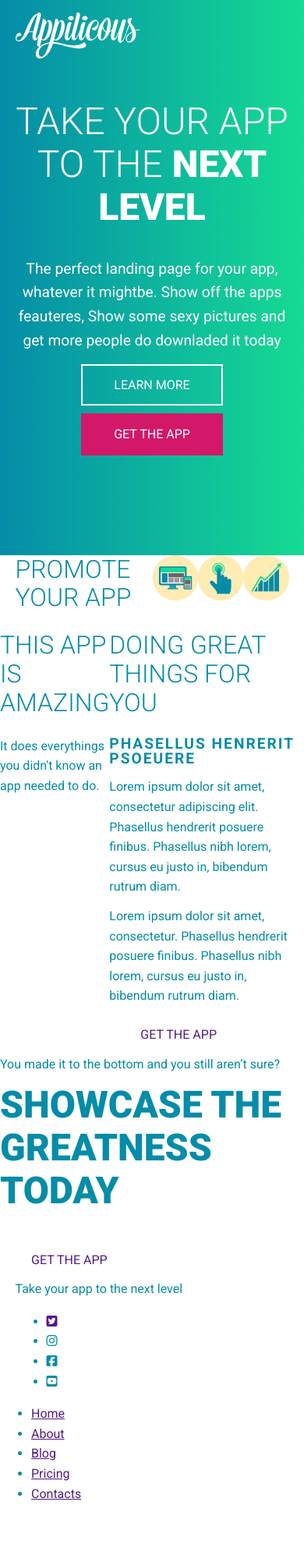
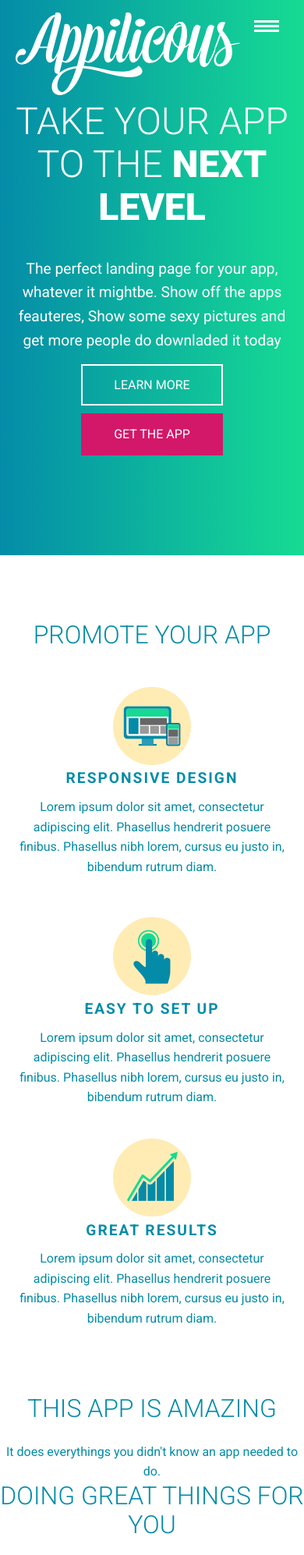
Before and after one commit to lordwells79/responsive-start-to-finish, a plain HTML site: page index.html in a window 390 px wide. Shown: the top 1994 px of the page at 78% size. Before the commit the page ends 1944 px from the top, so only its background shows below. Drawn offline with nearby package versions, Linux system fonts and the light colour scheme.

Commit message:
impostata nav mobile e home-salesPoint mobile

```diff
--- a/index.html
+++ b/index.html
@@ -24,6 +24,9 @@
                     <li><a href="">Contacts</a></li>
                 </ul>
             </nav>
+            <div class="nav-toggle">
+                <div class="hamburger"></div>
+            </div>
 
         </div>
 
@@ -56,24 +59,24 @@
      <!-- Sales Point
     ==================== -->
 
-    <section class="sales-point col">
+    <section class="sales-points col">
         <div class="container grid">
-            <h1>Promote your app</h1>
+            <h1 class="col col--full">Promote your app</h1>
 
             <div class="sales-point col">
                 <img src="img/sales-responsive.png" alt="">
-                <h2></h2>
-                <p></p>
+                <h2>Responsive Design</h2>
+                <p>Lorem ipsum dolor sit amet, consectetur adipiscing elit. Phasellus hendrerit posuere finibus. Phasellus nibh lorem, cursus eu justo in, bibendum rutrum diam. </p>                <p></p>
             </div>
             <div class="sales-point col">
                 <img src="img/sales-hand.png" alt="">
-                <h2></h2>
-                <p></p>
+                <h2>Easy to Set up</h2>
+                <p>Lorem ipsum dolor sit amet, consectetur adipiscing elit. Phasellus hendrerit posuere finibus. Phasellus nibh lorem, cursus eu justo in, bibendum rutrum diam. </p>
             </div>
             <div class="sales-point col">
                 <img src="img/sales-graph.png" alt="">
-                <h2></h2>
-                <p></p>
+                <h2>Great results</h2>
+                <p>Lorem ipsum dolor sit amet, consectetur adipiscing elit. Phasellus hendrerit posuere finibus. Phasellus nibh lorem, cursus eu justo in, bibendum rutrum diam. </p>
             </div>
 
         </div>
@@ -142,7 +145,12 @@
         </ul>
     </footer>
 
+    <!-- jquery -->
+    <script src="https://code.jquery.com/jquery-3.5.1.min.js" integrity="sha256-9/aliU8dGd2tb6OSsuzixeV4y/faTqgFtohetphbbj0=" crossorigin="anonymous"></script>
     <!-- Font Awesome -->
-  <script src="https://use.fontawesome.com/97974f9c24.js"></script>
+    <script src="https://use.fontawesome.com/97974f9c24.js"></script>
+
+    <!-- My own scripts -->
+    <script src="js/scripts.js"></script>
 </body>
 </html>
--- /dev/null
+++ b/js/scripts.js
@@ -0,0 +1,9 @@
+$(document).ready(function() {
+
+    //hambueger menu toggle
+    $('.nav-toggle').click(function(){
+        $('.main-nav').toggleClass('is-open');
+        $('.hamburger').toggleClass('is-open');
+    });
+
+});
--- a/sass/base/_base.sass
+++ b/sass/base/_base.sass
@@ -3,12 +3,18 @@
 
 body
   color: $text-main
+  text-align: center
 
 img
-  width: 100%
+  max-width: 100%
   height: auto
 
 .container
   width: 90%
   max-width: 1200px
   margin: 0 auto
+
+.unstyled-list
+  margin: 0
+  padding: 0
+  list-style: none
--- a/sass/layout/_grid.sass
+++ b/sass/layout/_grid.sass
@@ -1,2 +1,9 @@
 .grid
     display: flex
+    flex-wrap: wrap
+
+.col
+    flex: 0 0 100%
+
+.col--full
+    flex: 0 0 100%
--- a/sass/layout/_header.sass
+++ b/sass/layout/_header.sass
@@ -1,13 +1,11 @@
 .main-header
     position: absolute
-    top: 1em
+    top: 0
     left: 0
     right: 0
+    padding-top: 1em
 
 .logo
     width: 25%
     max-width: 18rem
     min-width: 10rem
-
-.main-nav
-   display: none
--- /dev/null
+++ b/sass/layout/_home-sales-point.sass
@@ -0,0 +1,10 @@
+.sales-points
+    padding: 10vh 0
+
+.sales-point
+    margin-bottom: 2.5em
+
+    &:first-of-type
+        margin-top: 1.5em
+    &:last-child
+        margin-bottom: 0
--- /dev/null
+++ b/sass/layout/_nav.sass
@@ -0,0 +1,71 @@
+.main-nav
+    background: $accent
+    position: absolute
+    top: 0
+    right: 0
+    left: 100%
+    font-size: 1.2rem
+
+    overflow: hidden
+    transition: all ease-in-out 250ms
+
+ul
+    display: flex
+    flex-direction: column
+    justify-content: space-around
+    height: 100vh
+
+li
+    flex: 1 1 auto
+    border-bottom: 1px solid rgba(0, 0, 0, .15)
+    display: flex
+
+
+
+a
+    color: $text-inverse
+    text-decoration: none
+    flex-basis: 100%
+    display: flex
+    align-items: center
+    justify-content: center
+
+    &:hover
+        background: rgba(0, 0, 0, .10)
+
+.is-open
+    left: 0
+
+
+//  Hanbuerger menu
+
+.nav-toggle
+    display: block
+    padding: 1em
+    position: absolute
+    top: 1em
+    right: 1em
+    cursor: pointer
+
+.hamburger, .hamburger::before, .hamburger::after
+    content: ''
+    display: block
+    width: 2em
+    height: 3px
+    background: $white
+    transition: all ease-in-out 250ms
+
+.hamburger::before
+    transform: translateY(-6px)
+
+.hamburger::after
+    transform: translateY(3px)
+
+.hamburger.is-open
+    transform: rotate(45deg)
+
+    &::after
+        transform: rotate(-90deg) translateX(3px)
+
+    &::before
+        opacity: 0
--- a/sass/main.sass
+++ b/sass/main.sass
@@ -15,6 +15,8 @@
 @import layout/grid
 @import layout/header
 @import layout/hero
+@import layout/nav
+@import layout/home-sales-point
 
 //5. Components
 @import Components/buttons
```
Also changed, not shown: css/main.css.
